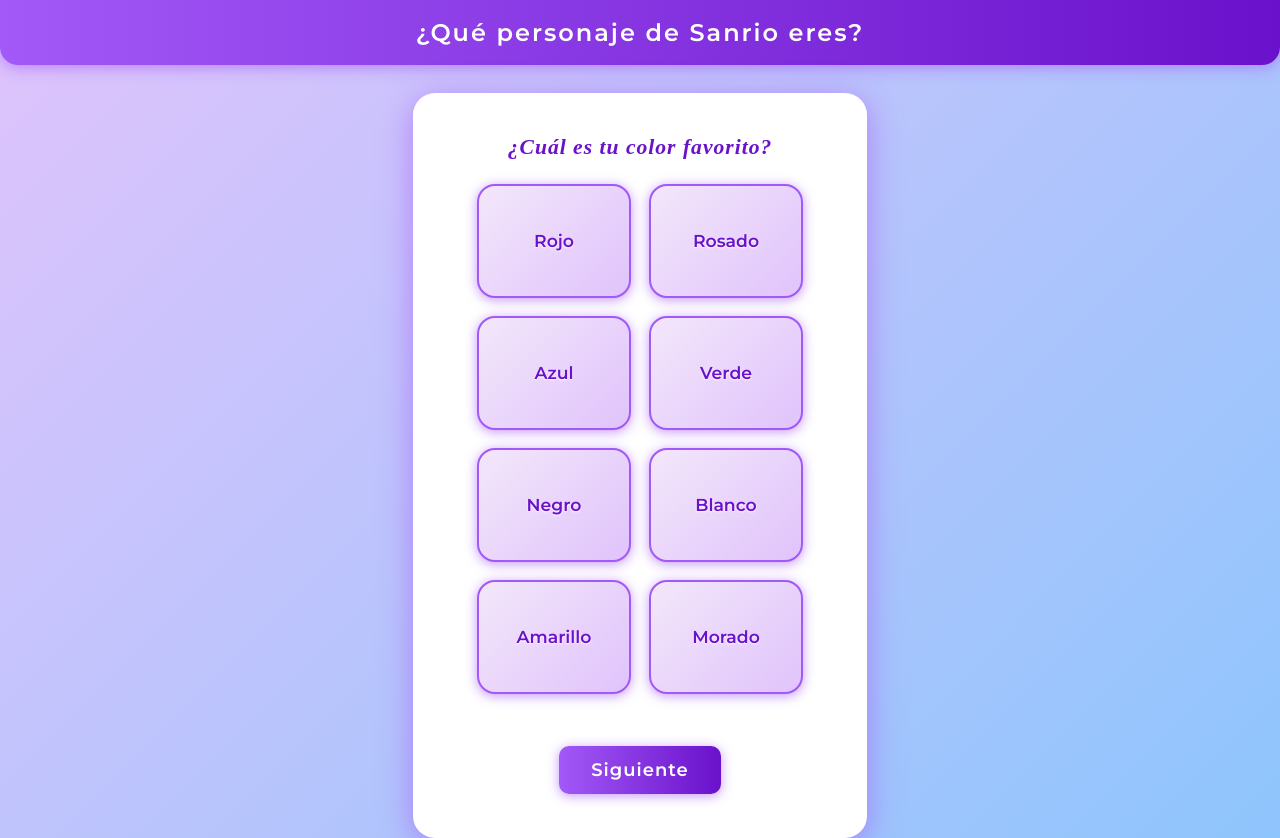
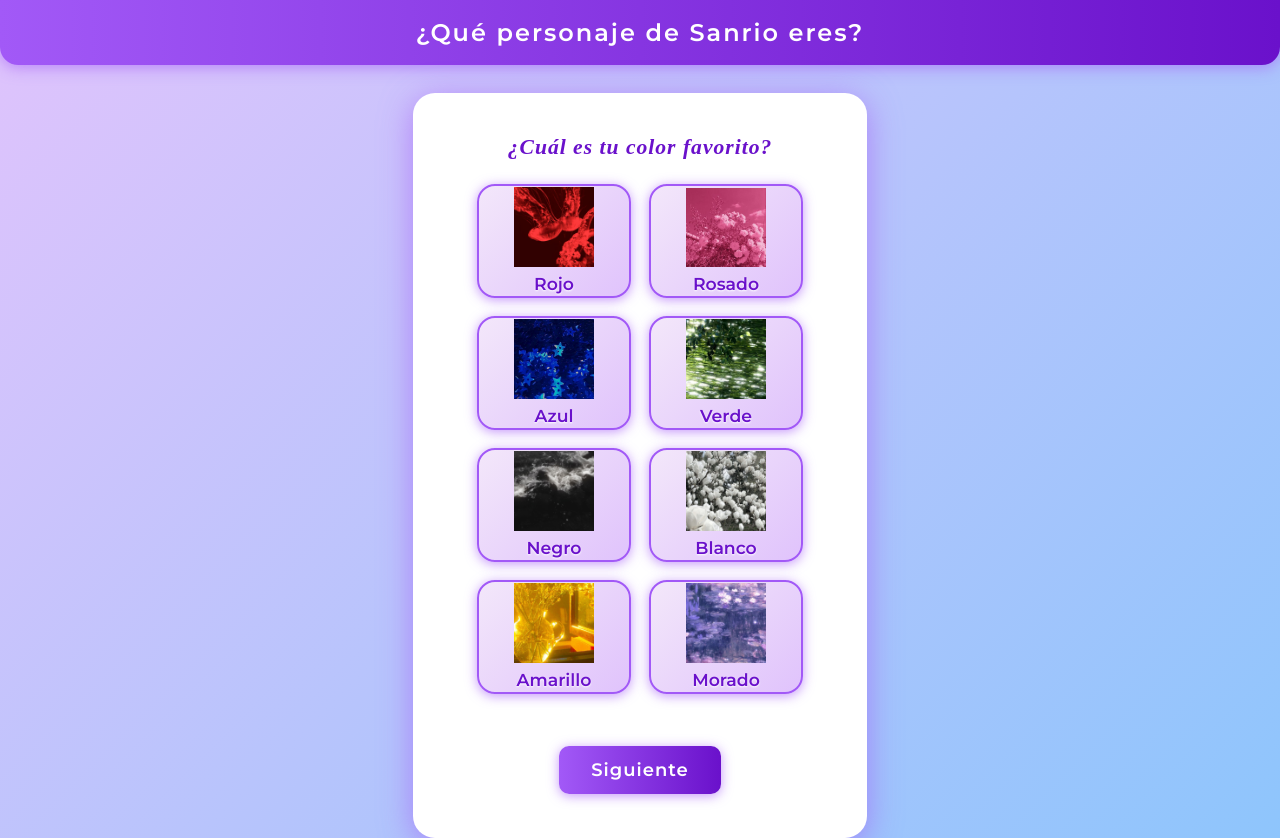
Before and after one commit to Sneider22/sanrio-quiz, a plain HTML site: page index.html in a window 1280 px wide. Drawn offline with nearby package versions, Linux system fonts and the light colour scheme; a web font is replaced by a local one.

Commit message:
Mostrar imágenes para opciones de color y ajustar renderizado

```diff
--- a/index.html
+++ b/index.html
@@ -21,8 +21,8 @@
         </div>
         <div id="result-container" class="hidden">
             <div style="display: flex; flex-wrap: wrap; align-items: flex-start; justify-content: center; gap: 24px;">
-                <div class="result-card" style="flex: 1 1 220px; min-width: 220px;">
-                    <img id="result-main-img" src="" alt="Personaje principal" style="width:90px;height:90px;object-fit:contain;border-radius:18px;border:3px solid #a259f7;background:#fff;box-shadow:0 2px 12px #a259f7a0;display:block;margin:0 auto 12px auto;">
+                <div class="result-card" style="flex: 1 1 320px; min-width: 260px; max-width: 380px; padding: 24px 18px;">
+                    <img id="result-main-img" src="" alt="" style="width:140px;height:140px;object-fit:contain;border-radius:22px;border:4px solid #a259f7;background:#fff;box-shadow:0 2px 16px #a259f7a0;display:block;margin:0 auto 18px auto;">
                     <h2>Tu personaje es: <span id="result-name"></span></h2>
                     <p id="result-description"></p>
                     <p id="result-percentage"></p>
--- a/main.js
+++ b/main.js
@@ -2,14 +2,14 @@ const questions = [
     {
         question: "¿Cuál es tu color favorito?",
         options: [
-            { answer: "Rojo", color: "#ff0000", points: { "Hello Kitty": 0, "My Melody": 3, "Cinnamoroll": 0, "Chococat": 0, "Tuxedo Sam": 0, "Pochacco": 0, "Kuromi": 0, "Pompompurin": 0, "Keroppi": 0, "Badtz-Maru": 0 } },
-            { answer: "Rosado", color: "#ffb6c1", points: { "Hello Kitty": 3, "My Melody": 1, "Cinnamoroll": 0, "Chococat": 0, "Tuxedo Sam": 0, "Pochacco": 0, "Kuromi": 0, "Pompompurin": 0, "Keroppi": 0, "Badtz-Maru": 0 } },
-            { answer: "Azul", color: "#2196f3", points: { "Hello Kitty": 0, "My Melody": 0, "Cinnamoroll": 0, "Chococat": 0, "Tuxedo Sam": 3, "Pochacco": 0, "Kuromi": 0, "Pompompurin": 0, "Keroppi": 0, "Badtz-Maru": 0 } },
-            { answer: "Verde", color: "#4caf50", points: { "Hello Kitty": 0, "My Melody": 0, "Cinnamoroll": 0, "Chococat": 0, "Tuxedo Sam": 0, "Pochacco": 0, "Kuromi": 0, "Pompompurin": 0, "Keroppi": 3, "Badtz-Maru": 0 } },
-            { answer: "Negro", color: "#222", points: { "Hello Kitty": 0, "My Melody": 0, "Cinnamoroll": 0, "Chococat": 3, "Tuxedo Sam": 0, "Pochacco": 0, "Kuromi": 2, "Pompompurin": 0, "Keroppi": 0, "Badtz-Maru": 2 } },
-            { answer: "Blanco", color: "#fff", points: { "Hello Kitty": 0, "My Melody": 0, "Cinnamoroll": 0, "Chococat": 0, "Tuxedo Sam": 0, "Pochacco": 3, "Kuromi": 0, "Pompompurin": 0, "Keroppi": 0, "Badtz-Maru": 2 } },
-            { answer: "Amarillo", color: "#ffe066", points: { "Hello Kitty": 0, "My Melody": 0, "Cinnamoroll": 0, "Chococat": 0, "Tuxedo Sam": 0, "Pochacco": 0, "Kuromi": 0, "Pompompurin": 3, "Keroppi": 0, "Badtz-Maru": 0 } },
-            { answer: "Morado", color: "#a259f7", points: { "Hello Kitty": 0, "My Melody": 0, "Cinnamoroll": 0, "Chococat": 0, "Tuxedo Sam": 0, "Pochacco": 0, "Kuromi": 3, "Pompompurin": 0, "Keroppi": 0, "Badtz-Maru": 1 } }
+            { answer: "Rojo", img: "rojo.png", points: { "Hello Kitty": 2, "My Melody": 1, "Cinnamoroll": 0, "Chococat": 0, "Tuxedo Sam": 0, "Pochacco": 0, "Kuromi": 0, "Pompompurin": 0, "Keroppi": 0, "Badtz-Maru": 0 } },
+            { answer: "Rosado", img: "rosado.png", points: { "Hello Kitty": 1, "My Melody": 3, "Cinnamoroll": 1, "Chococat": 0, "Tuxedo Sam": 0, "Pochacco": 0, "Kuromi": 0, "Pompompurin": 0, "Keroppi": 0, "Badtz-Maru": 0 } },
+            { answer: "Azul", img: "azul.png", points: { "Hello Kitty": 0.5, "My Melody": 0, "Cinnamoroll": 0, "Chococat": 1, "Tuxedo Sam": 3, "Pochacco": 1, "Kuromi": 0, "Pompompurin": 0.5, "Keroppi": 1, "Badtz-Maru": 1 } },
+            { answer: "Verde", img: "verde.png", points: { "Hello Kitty": 0, "My Melody": 0, "Cinnamoroll": 0, "Chococat": 0, "Tuxedo Sam": 0.5, "Pochacco": 0, "Kuromi": 0, "Pompompurin": 0, "Keroppi": 3, "Badtz-Maru": 0 } },
+            { answer: "Negro", img: "negro.png", points: { "Hello Kitty": 0, "My Melody": 0, "Cinnamoroll": 0, "Chococat": 2, "Tuxedo Sam": 0, "Pochacco": 0, "Kuromi": 3, "Pompompurin": 0, "Keroppi": 0, "Badtz-Maru": 3 } },
+            { answer: "Blanco", img: "blanco.png", points: { "Hello Kitty": 2, "My Melody": 2, "Cinnamoroll": 3, "Chococat": 0, "Tuxedo Sam": 1, "Pochacco": 2, "Kuromi": 1.5, "Pompompurin": 0, "Keroppi": 0, "Badtz-Maru": 1.5 } },
+            { answer: "Amarillo", img: "amarillo.png", points: { "Hello Kitty": 0.5, "My Melody": 0, "Cinnamoroll": 0, "Chococat": 0, "Tuxedo Sam": 0, "Pochacco": 0, "Kuromi": 0, "Pompompurin": 3, "Keroppi": 0, "Badtz-Maru": 0 } },
+            { answer: "Morado", img: "morado.png", points: { "Hello Kitty": 0.5, "My Melody": 0.5, "Cinnamoroll": 0.5, "Chococat": 0, "Tuxedo Sam": 0, "Pochacco": 0, "Kuromi": 3, "Pompompurin": 0, "Keroppi": 0, "Badtz-Maru": 1 } }
         ]
     },
     {
```
Also changed, not shown: assets/amarillo.png (added), assets/azul.png (added), assets/badtz_maru.png (added), assets/blanco.png (added), assets/chococat.png (added), assets/cinnamoroll.png (added), assets/hello_kitty.png (added), assets/keroppi.png (added), assets/kuromi.png (added), assets/morado.png (added), assets/my_melody.png (added), assets/negro.png (added), assets/pochacco.png (added), assets/pompompurin.png (added), 4 more files.
